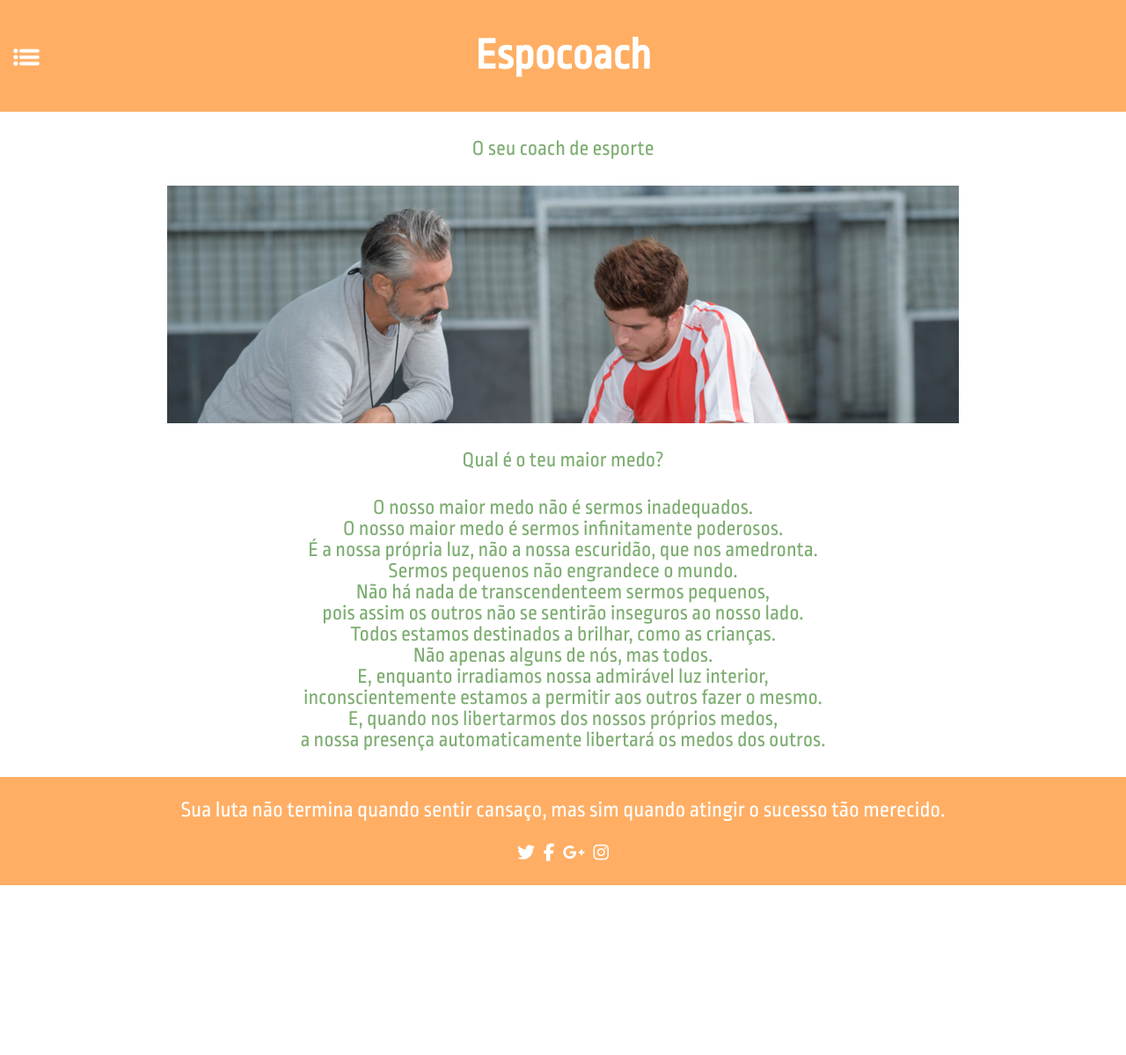
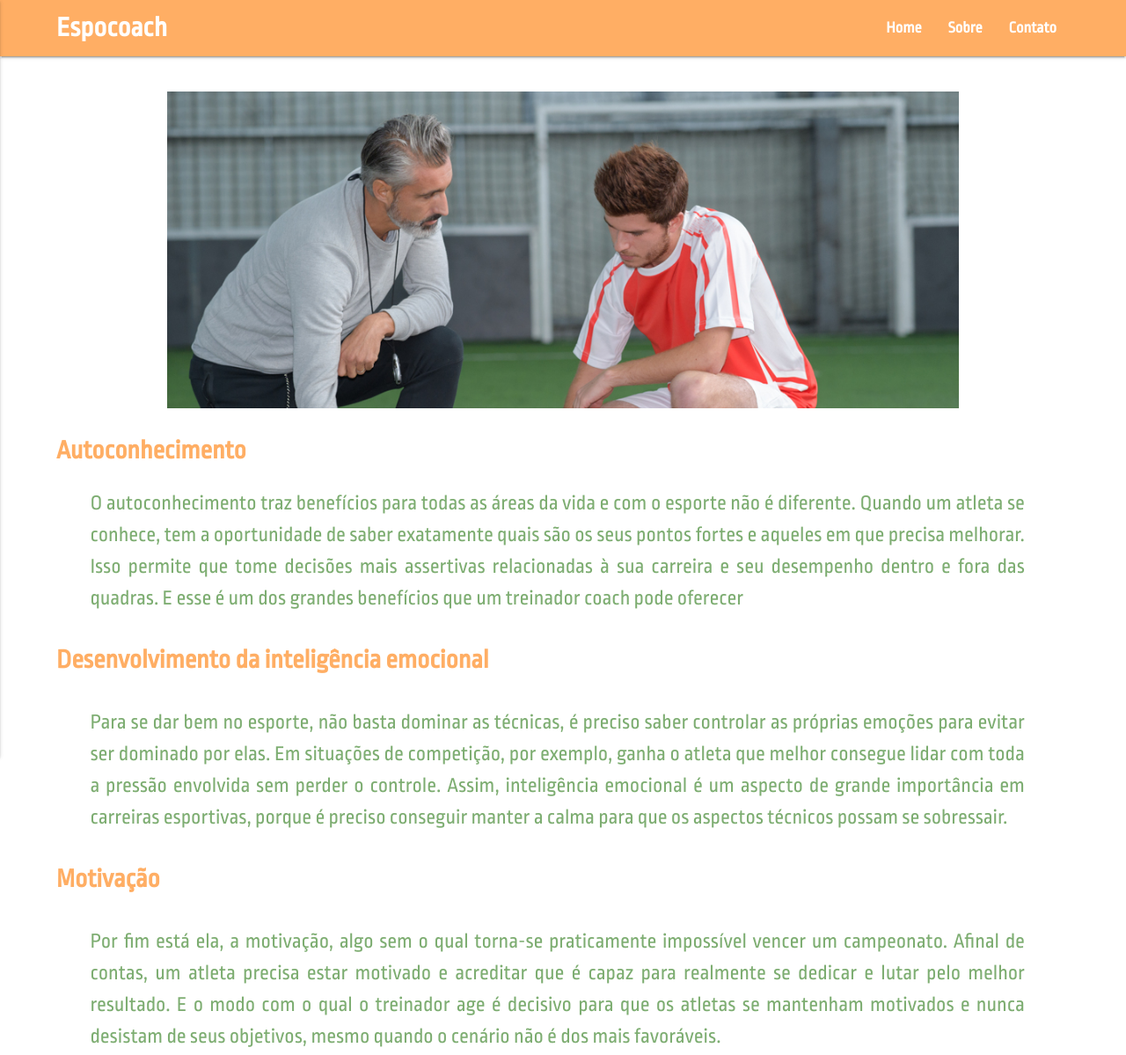
Before and after one commit to EveSantos/Prossel-TecnoJr, a plain HTML site: page Site Coach/index.html in a window 1280 px wide. Shown: the top 1199 px of the page at 88% size. Before the commit the page ends 1006 px from the top, so only its background shows below. Drawn offline with nearby package versions, Linux system fonts and the light colour scheme.

Commit message:
Add files via upload

```diff
--- a/Site Coach/contato.css
+++ b/Site Coach/contato.css
@@ -5,64 +5,33 @@ html {
 }
 .nome{
 	background-color: #FFAE64;
-	padding: 3% 0 3% 0;
-	text-align: center;
 	font-size: 50px;
 	font-weight: bold;
 	color: white;
 }
 
-/*menu retratil*/
-#check{
-    display: none;
+.brand-logo{
+	margin-left: 5%;
 }
 
-#icone{
-    cursor: pointer;
-    padding: 40px 5px 5px 5px;
-    position: absolute;
-    z-index: 1;
-
+.menu{
+	margin-right: 5%;
 }
 
-.barra{
-    background-color: #7DAD71;
-    height: 100%;
-    width: 300px;
-    position: absolute;
-    transition: all .2s linear;
-    left: -300px;
+.side-nav{
+	background-color: #7DAD71;
 }
 
-nav{
-    width: 100%;
-    position: absolute;
-    top: 60px;
+.side-nav a{
+	color: white;
+	background-color: rgb(135, 180, 123);
+	margin: 3px 0;
 }
 
-nav a{
-    text-decoration: none;
-    color: white;
-    font-size: 20px;
+nav ul a{
+	margin-right: 10%;
+	font-size: 18px;
 }
-
-
-.link{
-    background-color: rgb(115, 168, 102)   ;
-    padding: 20px;
-    font-size: 24px;
-    transition: all .2s linear;
-    border-bottom: 2px solid #7DAD71;
-}
-
-.link:hover{
-    background-color: rgb(158, 194, 149);
-}
-
-#check:checked ~ .barra{
-    transform: translateX(300px);
-}
-
 main {
 	width: 940px;
 	margin: 0 auto;
@@ -83,13 +52,26 @@ form label, form legend {
 	display: block;
 	margin: 0 0 20px;
 	padding: 10px 25px;
+	height: auto;
 	width: 50%;
 }
 
 .checkbox {
 	margin: 20px 0;
 }
-
+[type="radio"]:not(:checked),
+[type="radio"]:checked{
+    opacity:1;
+    left:0;
+    position:relative;
+}
+input:not([type]),
+input[type=text], input[type=password],
+input[type=email], input[type=url], input[type=time],
+input[type=date], input[type=datetime], input[type=datetime-local],
+input[type=tel], input[type=number], input[type=search], textarea.materialize-textarea{
+	width: 50%;
+}
 .enviar {
 	width:40%;
 	padding: 15px 0;
@@ -110,6 +92,7 @@ form label, form legend {
 
 table {
 	margin: 20px 0 40px;
+	width: 0;
 }
 
 thead {
@@ -124,22 +107,25 @@ td, th {
 }
 
 .rodape{
+	box-sizing: content-box;
 	background-color: #FFAE64;
-	padding: 2% 0 2% 0;
 	color: white;
+	padding: 1.5% 0 0 0;
+
 }
 
 .slogan{
-    color: white;
 	text-align: center;
 	font-size: 25px;
-	margin-bottom: 2%;
+	align-self: center;
+	margin: 0;
 }
 
 .icones i{
-    margin: 0 3px 0 3px;
+	margin: 10px 3px 0 3px;
+	padding-bottom: 1.5%;
 }
 .icones{
     font-size: 20px;
-    text-align: center;
+	text-align: center;
 }
--- a/Site Coach/contato.html
+++ b/Site Coach/contato.html
@@ -10,35 +10,50 @@
   <meta charset="UTF-8" />
   <title>Contato</title>
 
+  <link href="http://fonts.googleapis.com/icon?family=Material+Icons" rel="stylesheet">
+  <link type="text/css" rel="stylesheet" href="https://cdnjs.cloudflare.com/ajax/libs/materialize/0.98.0/css/materialize.min.css"/>
+
   <link rel="stylesheet" href="https://kit-free.fontawesome.com/releases/latest/css/free.min.css" media="all">
   <link href="https://fonts.googleapis.com/css2?family=Ropa+Sans&display=swap" rel="stylesheet">
-  <link rel="stylesheet" href="reset.css" />
+
   <link rel="stylesheet" href="contato.css" />
 </head>
 
 <body>
-    <input type="checkbox" id="check">
-    <label id="icone" for="check"><img src="a.png" style="width: 50px;height: 50px;"></label>
+  <script src="https://code.jquery.com/jquery-2.1.1.min.js"></script>
+  <script src="https://cdnjs.cloudflare.com/ajax/libs/materialize/0.98.0/js/materialize.min.js"></script>
 
-    <div class="barra">
-        <nav>
-            <a href="index.html"><div  style="margin-top: 20px;"class="link">Home</div></a>
-            <a href="sobre.html"><div class="link">Sobre</div></a>
-            <a href="contato.html"><div class="link">Contato</div></a>
-        </nav>
-    </div>
   <header>
-    <div>
-      <h1 class='nome'>Espocoach</h1>
-    </div>
+    <nav class="nome">
+        <div class="nav-wrapper">
 
+             <div><a href="#" class="brand-logo">Espocoach</a></div>
+             <a href="#" data-activates="menu-mobile" class="button-collapse">
+                 <i class="material-icons">menu</i>
+             </a>
+             <div class="menu">
+             <ul class="right hide-on-med-and-down">
+                 <li><a href="index.html">Home</a></li>
+                 <li><a href="sobre.html">Sobre</a></li>
+                 <li><a href="contato.html">Contato</a></li>
+             </ul>
+            </div>
+             <div>
+             <ul class="side-nav" id="menu-mobile">
+              <li><a class="link" href="index.html">Home</a></li>
+              <li><a class="link" href="sobre.html">Sobre</a></li>
+              <li><a class="link" href="contato.html">Contato</a></li>
+             </ul>
+            </div>
 
-  </header>
+         </div>
+     </nav>
+    </header>
 
   <main>
     <form>
         <label for="nomesobrenome">Nome e sobrenome</label>
-        <input type="text" id="nomesobrenome" class="input-padrao" required>
+        <input type="text" id="nomesobrenome" class="input-padrao" required placeholder="Nome e Sobrenome">
 
         <label for="email">Email</label>
         <input type="email" id="email" class="input-padrao" required placeholder="seuemail@dominio.com">
@@ -81,13 +96,18 @@
             <td>8h ~ 20h</td>
         </tr>
     </table>
-</main>
-
+  </main>
+    <script>
+      $(function(){
+          $(".button-collapse").sideNav();
+      });
+      </script>
 </body>
 
 <footer class="rodape">
-
-  <p class="slogan">Sua luta não termina quando sentir cansaço, mas sim quando atingir o sucesso tão merecido.</p>
+  <div class="slogan2">
+    <p class="slogan">Sua luta não termina quando sentir cansaço, mas sim quando atingir o sucesso tão merecido.</p>
+  </div>
 
   <div class="icones">
     <i class="fab fa-twitter" aria-hidden="true"></i>
--- a/Site Coach/index.html
+++ b/Site Coach/index.html
@@ -10,63 +10,109 @@
   <meta charset="UTF-8" />
   <title>Espocoach</title>
 
+  <link href="http://fonts.googleapis.com/icon?family=Material+Icons" rel="stylesheet">
+  <link type="text/css" rel="stylesheet" href="https://cdnjs.cloudflare.com/ajax/libs/materialize/0.98.0/css/materialize.min.css"/>
+
   <link rel="stylesheet" href="https://kit-free.fontawesome.com/releases/latest/css/free.min.css" media="all">
   <link href="https://fonts.googleapis.com/css2?family=Ropa+Sans&display=swap" rel="stylesheet">
-  <link rel="stylesheet" href="reset.css" />
+
   <link rel="stylesheet" href="style.css" />
 </head>
 
 <body>
-  <input type="checkbox" id="check">
-    <label id="icone" for="check"><img src="a.png" style="width: 50px;height: 50px;"></label>
+  <script src="https://code.jquery.com/jquery-2.1.1.min.js"></script>
 
-    <div class="barra">
-        <nav>
-            <a href="index.html"><div  style="margin-top: 20px;"class="link">Home</div></a>
-            <a href="sobre.html"><div class="link">Sobre</div></a>
-            <a href="contato.html"><div class="link">Contato</div></a>
-        </nav>
-    </div>
-  <header>
+  <script src="https://cdnjs.cloudflare.com/ajax/libs/materialize/0.98.0/js/materialize.min.js"></script>
+
+
     <div>
-      <h1 class='nome'>Espocoach</h1>
+    <header>
+    <nav class="nome">
+        <div class="nav-wrapper">
+
+             <div><a href="#" class="brand-logo">Espocoach</a></div>
+             <a href="#" data-activates="menu-mobile" class="button-collapse">
+                 <i class="material-icons">menu</i>
+             </a>
+             <div class="menu">
+             <ul class="right hide-on-med-and-down">
+                 <li><a href="index.html">Home</a></li>
+                 <li><a href="sobre.html">Sobre</a></li>
+                 <li><a href="contato.html">Contato</a></li>
+             </ul>
+            </div>
+             <div>
+             <ul class="side-nav" id="menu-mobile">
+              <li><a class="link" href="index.html">Home</a></li>
+              <li><a class="link" href="sobre.html">Sobre</a></li>
+              <li><a class="link" href="contato.html">Contato</a></li>
+             </ul>
+            </div>
+
+         </div>
+     </nav>
+    </header>
     </div>
 
-  </header>
 
-  <p class="frases">O seu coach de esporte</p>
+
   <div id="slides">
 
     <ul>
       <li class="slider-active"><img style="width: 100%;height: 100%;" src="imagens/slide1.jpg" /></li>
 		  <li><img style="width: 100%; height: 100%;" src="imagens/slide2.jpg" /></li>
-      <li><img style="width: 100%; height: 100%;" src="imagens/slide3.jpg" /></li>
     </ul>
 
     <script src="slider.js"></script>
 
   </div>
 
-  <p class="frase">Qual é o teu maior medo?</p>
+  <h1 class="frase">Autoconhecimento</h1>
   <p class="texto">
-    O nosso maior medo não é sermos inadequados. <br>
-    O nosso maior medo é sermos infinitamente poderosos. <br>
-    É a nossa própria luz, não a nossa escuridão, que nos amedronta. <br>
-    Sermos pequenos não engrandece o mundo. <br>
-    Não há nada de transcendenteem sermos pequenos, <br>
-    pois assim os outros não se sentirão inseguros ao nosso lado. <br>
-    Todos estamos destinados a brilhar, como as crianças. <br>
-    Não apenas alguns de nós, mas todos. <br>
-    E, enquanto irradiamos nossa admirável luz interior, <br>
-    inconscientemente estamos a permitir aos outros fazer o mesmo. <br>
-    E, quando nos libertarmos dos nossos próprios medos, <br>
-    a nossa presença automaticamente libertará os medos dos outros.</p>
-</body>
+    O autoconhecimento traz benefícios para todas as áreas da vida e com o esporte
+    não é diferente. Quando um atleta se conhece, tem a oportunidade de saber exatamente
+    quais são os seus pontos fortes e aqueles em que precisa melhorar.
+    Isso permite que tome decisões mais assertivas relacionadas à sua carreira e
+    seu desempenho dentro e fora das quadras. E esse é um dos grandes benefícios
+    que um treinador coach pode oferecer</p>
+
+  <p class="frase">Desenvolvimento da inteligência emocional</p>
+  <p class="texto">
+    Para se dar bem no esporte, não basta dominar as técnicas, é preciso saber
+    controlar as próprias emoções para evitar ser dominado por elas. Em situações
+    de competição, por exemplo, ganha o atleta que melhor consegue lidar com toda
+    a pressão envolvida sem perder o controle. Assim, inteligência emocional é um
+    aspecto de grande importância em carreiras esportivas, porque é preciso conseguir
+    manter a calma para que os aspectos técnicos possam se sobressair.</p>
+
+  <p class="frase">Motivação</p>
+  <p class="texto">
+    Por fim está ela, a motivação, algo sem o qual torna-se praticamente impossível vencer
+    um campeonato. Afinal de contas, um atleta precisa estar motivado e acreditar
+    que é capaz para realmente se dedicar e lutar pelo melhor resultado. E o modo com o qual
+    o treinador age é decisivo para que os atletas se mantenham motivados e nunca desistam
+    de seus objetivos, mesmo quando o cenário não é dos mais favoráveis.</p>
+
+  <p class="frase">Definição de metas</p>
+  <p class="texto">
+    Todo atleta tem o desejo de se tornar campeão em seu esporte de atuação, contudo, não dá
+    para chamar isso de meta, pois se trata de uma ideia um tanto quanto vaga, que não impulsiona
+    a ação. Uma das funções do treinador coach é auxiliar seus coachees (clientes) a definir essas
+    metas, incluindo detalhes que são de grande importância para que a equipe se mantenha motivada
+    e se organize para chegar lá.</p>
+
+
+    <script>
+      $(function(){
+          $(".button-collapse").sideNav();
+      });
+      </script>
+  </body>
 
 <footer class="rodape">
-
+  <div>
   <p class="slogan">Sua luta não termina quando sentir cansaço, mas sim quando atingir o sucesso tão merecido.</p>
-
+  </div>
   <div class="icones">
     <i class="fab fa-twitter" aria-hidden="true"></i>
     <i class="fab fa-facebook-f" aria-hidden="true"></i>
--- a/Site Coach/sobre.css
+++ b/Site Coach/sobre.css
@@ -2,93 +2,45 @@ html {
 	font-family: 'Ropa Sans', sans-serif;
 	width: 100%;
 	height: auto;
+
 }
 .nome{
 	background-color: #FFAE64;
-	padding: 3% 0 3% 0;
-	text-align: center;
 	font-size: 50px;
 	font-weight: bold;
 	color: white;
 }
-/*menu retratil*/
-#check{
-    display: none;
+
+.brand-logo{
+	margin-left: 5%;
 }
 
-#icone{
-    cursor: pointer;
-    padding: 40px 5px 5px 5px;
-    position: absolute;
-    z-index: 1;
-
+.menu{
+	margin-right: 5%;
 }
 
-.barra{
-    background-color: #7DAD71;
-    height: 100%;
-    width: 300px;
-    position: absolute;
-    transition: all .2s linear;
-    left: -300px;
+.side-nav{
+	background-color: #7DAD71;
 }
 
-nav{
-    width: 100%;
-    position: absolute;
-    top: 60px;
+.side-nav a{
+	color: white;
+	background-color: rgb(135, 180, 123);
+	margin: 3px 0;
 }
 
-nav a{
-    text-decoration: none;
-    color: white;
-    font-size: 20px;
-}
-
-
-.link{
-    background-color: rgb(115, 168, 102)   ;
-    padding: 20px;
-    font-size: 24px;
-    transition: all .2s linear;
-    border-bottom: 2px solid #7DAD71;
-}
-
-.link:hover{
-    background-color: rgb(158, 194, 149);
-}
-
-#check:checked ~ .barra{
-    transform: translateX(300px);
-}
-.frases{
-	text-align: center;
-	font-size: 24px;
-	color: #7DAD71;
-	margin-top: 30px;
-}
-.frase{
-	text-align: center;
-	font-size: 24px;
-	color: #7DAD71;
-	margin-bottom: 30px;
-
-}
-
-.sequencia{
-	top: 0;
-	right: 0;
-	bottom: 0;
-	left: 0;
-	margin: auto;
+nav ul a{
+	margin-right: 10%;
+	font-size: 18px;
 }
 
 p{
     text-align: left;
     margin-top: 30px;
-    font-size: 24px;
+    font-size: 30px;
     margin-left: 40px;
     color: #FFAE64;
+    font-weight: bold;
 }
 
 .texto{
@@ -99,25 +51,31 @@ p{
     margin-left: 5%;
     margin-right: 5%;
     text-align: justify;
+    font-weight: normal;
 }
 
 .rodape{
+	box-sizing: content-box;
 	background-color: #FFAE64;
-	padding: 2% 0 2% 0;
 	color: white;
+	padding: 1.5% 0 0 0;
+
 }
 
 .slogan{
     color: white;
 	text-align: center;
 	font-size: 25px;
-	margin-bottom: 2%;
+	align-self: center;
+    margin: 0;
+    font-weight: normal;
 }
 
 .icones i{
-    margin: 0 3px 0 3px;
+	margin: 10px 3px 0 3px;
+	padding-bottom: 1.5%;
 }
 .icones{
     font-size: 20px;
-    text-align: center;
+	text-align: center;
 }
--- a/Site Coach/style.css
+++ b/Site Coach/style.css
@@ -2,84 +2,38 @@ html {
 	font-family: 'Ropa Sans', sans-serif;
 	width: 100%;
 	height: auto;
+
 }
 .nome{
 	background-color: #FFAE64;
-	padding: 3% 0 3% 0;
-	text-align: center;
 	font-size: 50px;
 	font-weight: bold;
 	color: white;
 }
-/*menu retratil*/
-#check{
-    display: none;
+
+.brand-logo{
+	margin-left: 5%;
 }
 
-#icone{
-    cursor: pointer;
-    padding: 40px 5px 5px 5px;
-    position: absolute;
-    z-index: 1;
-
+.menu{
+	margin-right: 5%;
 }
 
-.barra{
-    background-color: #7DAD71;
-    height: 100%;
-    width: 300px;
-    position: absolute;
-    transition: all .2s linear;
-    left: -300px;
+.side-nav{
+	background-color: #7DAD71;
 }
 
-nav{
-    width: 100%;
-    position: absolute;
-    top: 60px;
+.side-nav a{
+	color: white;
+	background-color: rgb(135, 180, 123);
+	margin: 3px 0;
 }
 
-nav a{
-    text-decoration: none;
-    color: white;
-    font-size: 20px;
+nav ul a{
+	margin-right: 10%;
+	font-size: 18px;
 }
 
-
-.link{
-    background-color: rgb(115, 168, 102)   ;
-    padding: 20px;
-    font-size: 24px;
-    transition: all .2s linear;
-    border-bottom: 2px solid #7DAD71;
-}
-
-.link:hover{
-    background-color: rgb(158, 194, 149);
-}
-
-#check:checked ~ .barra{
-    transform: translateX(300px);
-}
-
-img{
-    width: 10%;
-    height: 10%;
-}
-
-.frases{
-	text-align: center;
-	font-size: 24px;
-	color: #7DAD71;
-	margin-top: 30px;
-}
-.frase{
-	text-align: center;
-	font-size: 24px;
-	color: #7DAD71;
-	margin-bottom: 30px;
-
-}
 
 /*slide imagem*/
 
@@ -88,7 +42,7 @@ img{
 	position: relative;
 	width: 80%;
 	max-width: 900px;
-	height:300px;
+	height:400px;
 	margin:0 auto;
 	overflow: hidden;
 	margin-bottom: 30px;
@@ -124,31 +78,43 @@ img{
 	left: 0;
 	margin: auto;
 }
+.frase{
+	text-align: left;
+	font-size: 30px;
+	color: #FFAE64;
+	margin-left: 5%;
+	font-weight: bold;
+
+}
 
 .texto{
-	text-align: center;
+	text-align: justify;
 	font-size: 24px;
 	color: #7DAD71;
-	margin-top: 30px;
-	margin-bottom: 30px;
+	margin-left: 8%;
+	margin-right: 9%;
 }
 
 .rodape{
+	box-sizing: content-box;
 	background-color: #FFAE64;
-	padding: 2% 0 2% 0;
 	color: white;
+	padding: 1.5% 0 0 0;
+
 }
 
 .slogan{
 	text-align: center;
 	font-size: 25px;
-	margin-bottom: 2%;
+	align-self: center;
+	margin: 0;
 }
 
 .icones i{
-    margin: 0 3px 0 3px;
+	margin: 10px 3px 0 3px;
+	padding-bottom: 1.5%;
 }
 .icones{
     font-size: 20px;
-    text-align: center;
+	text-align: center;
 }
```
Also changed, not shown: Site Coach/sobre.html (+42 -18 lines).
